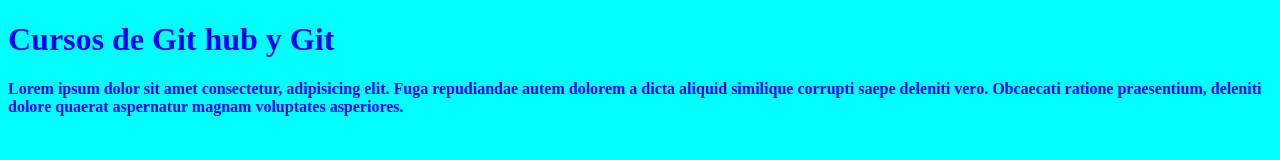
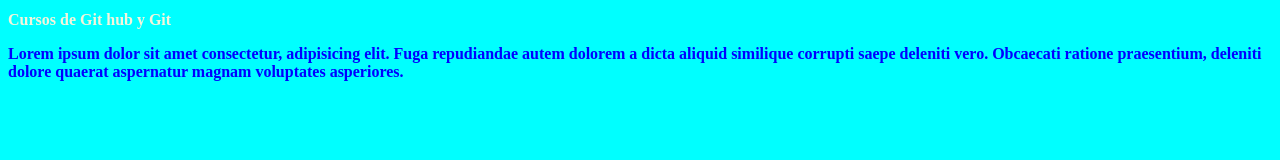
Before and after one commit to Germanyx3/Prueba, a plain HTML site: page index.html in a window 1280 px wide. Drawn offline with Linux system fonts and the light colour scheme.

Commit message:
titulo modificado

```diff
--- a/css/style.css
+++ b/css/style.css
@@ -3,3 +3,7 @@
     font-weight: bold;
     color: blue;
 }
+h1{
+    color: beige;
+    font-size: medium;
+}
```
